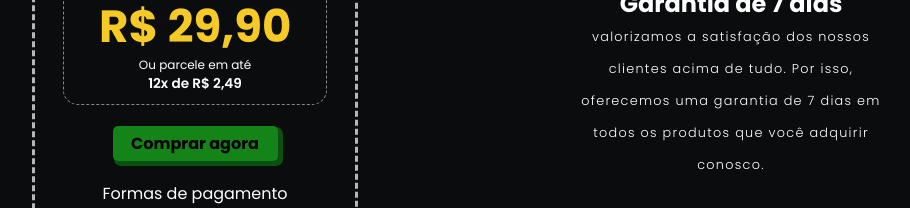
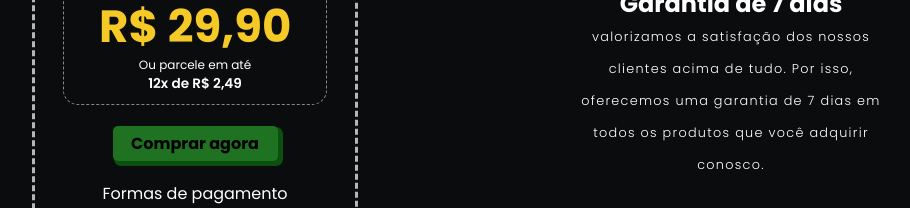
Before and after one commit to eliasalves01/landigpage, a plain HTML site: page index.html in a window 1280 px wide. Shown: the part 4520-4728 px from the top of the page, without its empty margins (176-1086 px from the left). Drawn offline with nearby package versions, Linux system fonts and the light colour scheme.

Commit message:
Update style.css

```diff
--- a/css/style.css
+++ b/css/style.css
@@ -880,7 +880,7 @@ img.elementInfo {
     justify-content: center;
     text-decoration: none;
     color: black;
-    background: #148418;
+    background: #207223;
     font-weight: 700;
     font-size: 1rem;
     box-shadow: 3px 3px 0px 2px #0c500f;
```
